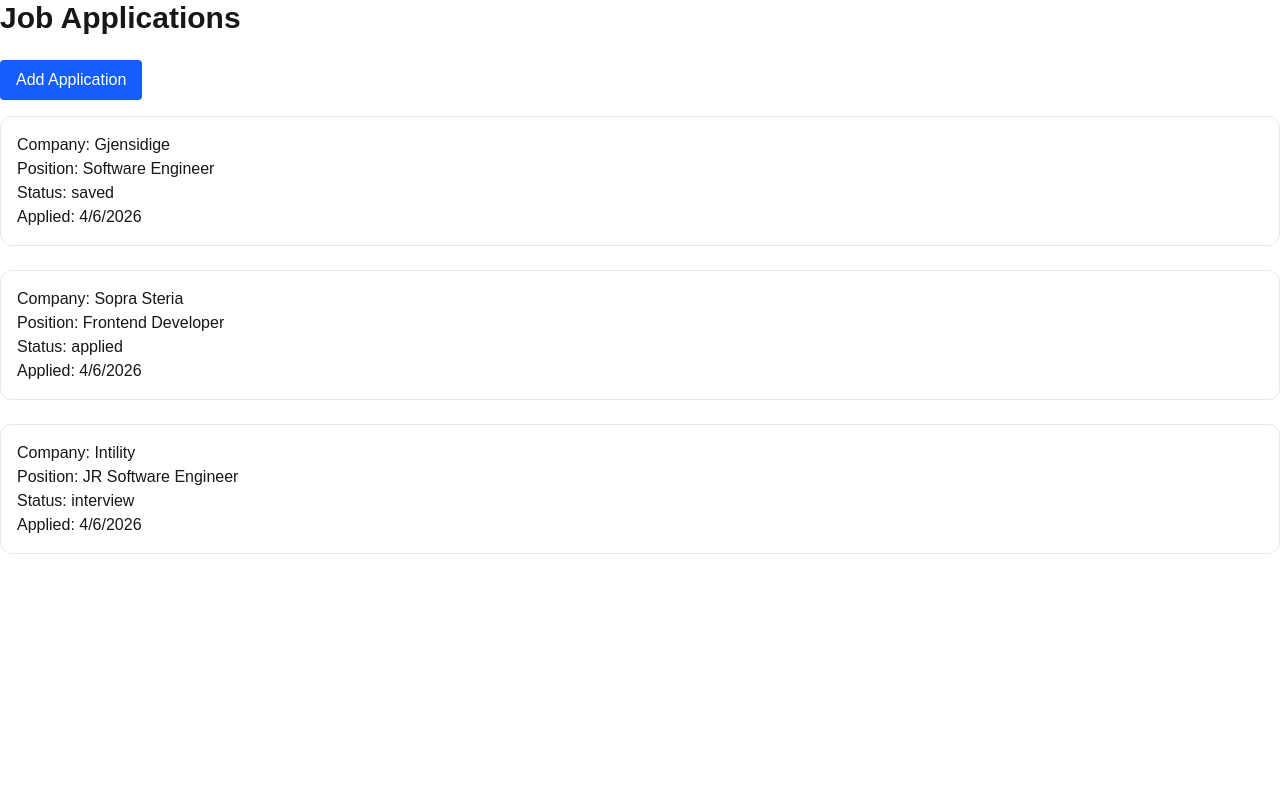
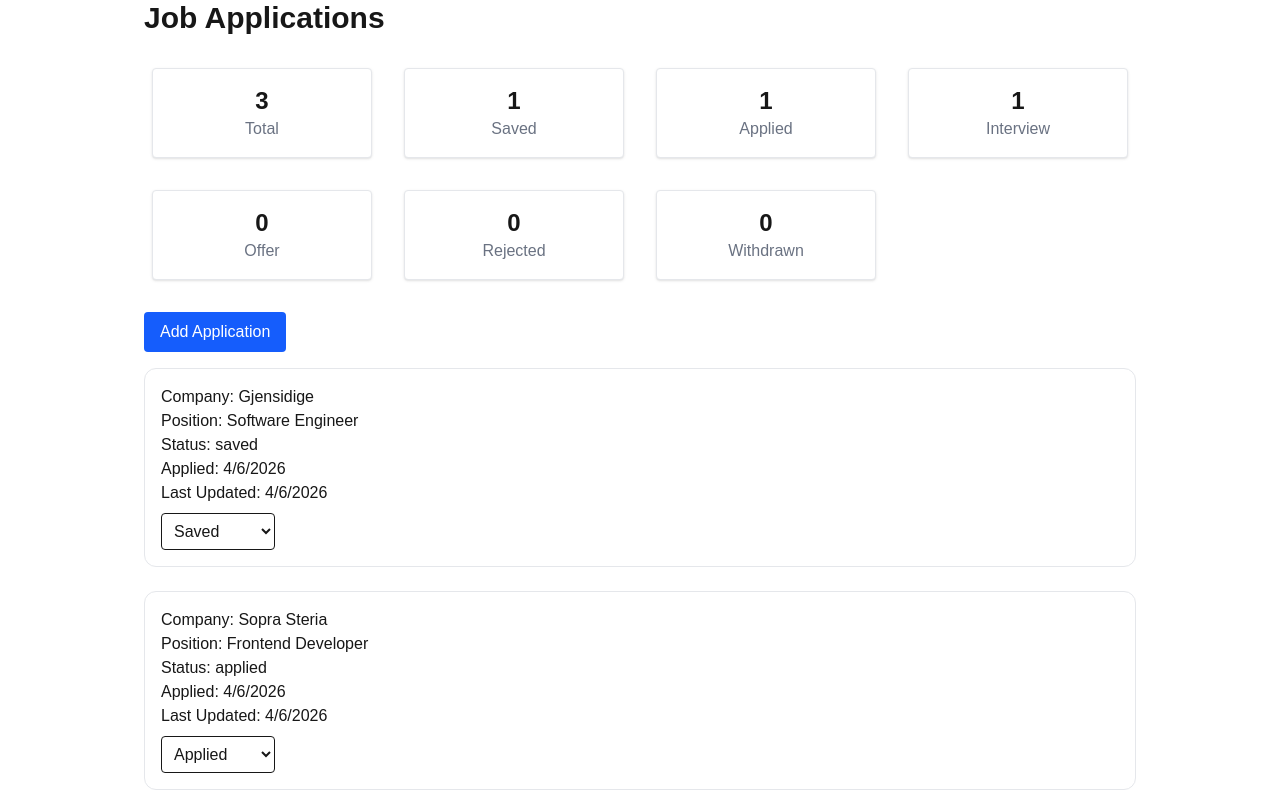
Before and after one commit to SteinGansmoe/JobApplicator, a Next.js app: page / in a window 1280 px wide. Shown: the top 800 px of the page. Built offline with nearby package versions, Linux system fonts and the light colour scheme.

Commit message:
Added stats to job tracker, now reflects after type of status each application has

```diff
--- a/app/page.tsx
+++ b/app/page.tsx
@@ -15,6 +15,11 @@
 const addApplication = (app: Application) => {
     setApplications(prev => [...prev, app]);
 }
+
+const updateStatus = (id: string, newStatus: ApplicationStatus) => {
+    setApplications(prev => prev.map(app => app.id === id ? {...app, status: newStatus, updated_at: new Date().toISOString()} : app));
+}
+
 
 const handleSubmit = (e: React.FormEvent) => {
     e.preventDefault();
@@ -43,9 +48,37 @@
     setJobUrl("");
 }
 
+const stats = {
+  total: applications.length,
+  saved: applications.filter(app => app.status === "saved").length,
+  applied: applications.filter(app => app.status === "applied").length,
+  interview: applications.filter(app => app.status === "interview").length,
+  offer: applications.filter(app => app.status === "offer").length,
+  rejected: applications.filter(app => app.status === "rejected").length,
+  withdrawn: applications.filter(app => app.status === "withdrawn").length,
+}
+
+const statsArray = [
+  { label: "Total", value: stats.total },
+  { label: "Saved", value: stats.saved },
+  { label: "Applied", value: stats.applied },
+  { label: "Interview", value: stats.interview },
+  { label: "Offer", value: stats.offer },
+  { label: "Rejected", value: stats.rejected },
+  { label: "Withdrawn", value: stats.withdrawn },
+];
+
   return (
-    <>
+    <div className="max-w-5xl mx-auto px-4">
     <h1 className="text-3xl font-bold mb-6">Job Applications</h1>
+    <div className="grid grid-cols-2 md:grid-cols-3 lg:grid-cols-4 gap-8 mb-6 p-2">
+      {statsArray.map(item => (
+        <div key={item.label} className="p-4 text-center border border-gray-200 dark:border-gray-800 rounded shadow-sm bg-white dark:bg-gray-900">
+          <p className="text-2xl font-bold">{item.value}</p>
+          <p className="text-gray-500 dark:text-gray-400 font-medium">{item.label}</p>
+        </div>
+      ))}
+    </div>
     <button
       onClick={() => setShowForm(!showForm)}
       className="mb-4 px-4 py-2 bg-blue-600 text-white rounded hover:bg-blue-700 transition"
@@ -172,11 +205,25 @@
         <h1>Company: {app.company}</h1>
         <h2>Position: {app.position}</h2>
         <p>Status: {app.status}</p>
+
         <p>Applied: {new Date(app.created_at).toLocaleDateString()}</p>
+        <p>Last Updated: {new Date(app.updated_at).toLocaleDateString()}</p>
+        <select
+        value={app.status}
+        onChange={(e) => updateStatus(app.id, e.target.value as ApplicationStatus)}
+        className="mt-2 p-2 border rounded"
+        >
+          <option value="saved">Saved</option>
+          <option value="applied">Applied</option>
+          <option value="interview">Interview</option>
+          <option value="offer">Offer</option>
+          <option value="rejected">Rejected</option>
+          <option value="withdrawn">Withdrawn</option>
+        </select>
       </div>
     ))}
   </div>
 
-  </>
+  </div>
   );
 }
```
Also changed, not shown: 1 other file (tests, documents, lock files or other folders).
